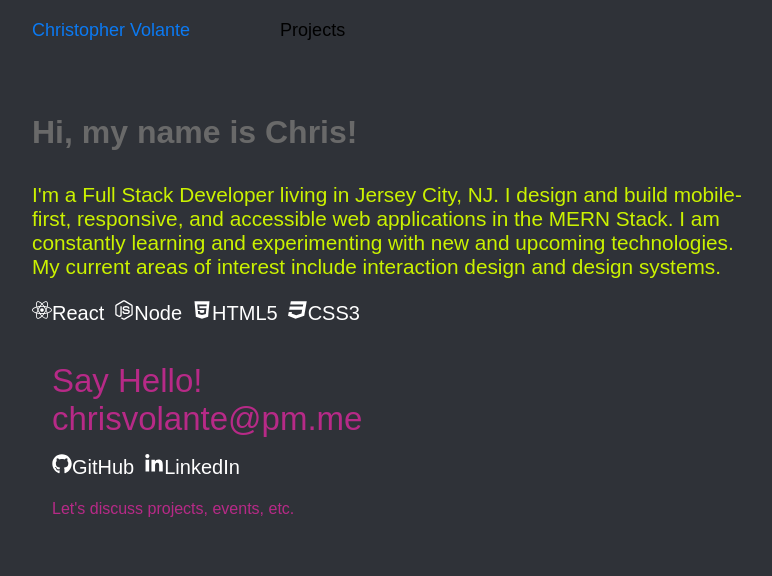
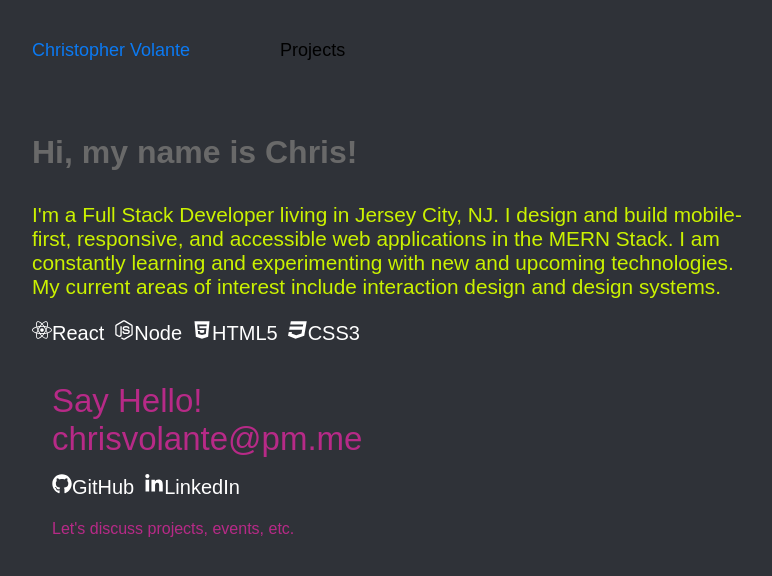
Before and after one commit to chrisvolante/portfolio, a React (Create React App) app: page / in a window 1280 px wide. Shown: the top 576 px of the page, without its empty margins (248-1020 px from the left). Built offline with nearby package versions, Linux system fonts and the light colour scheme.

Commit message:
changed top padding in header

```diff
--- a/src/components/Header.css
+++ b/src/components/Header.css
@@ -12,7 +12,7 @@ a {
   display: flex;
   align-items: baseline;
   font-weight: 400;
-  padding: 20px 0px 40px 0px;
+  padding: 40px 0px 40px 0px;
   max-width: 720px;
   margin: 0 auto;
 }
```
